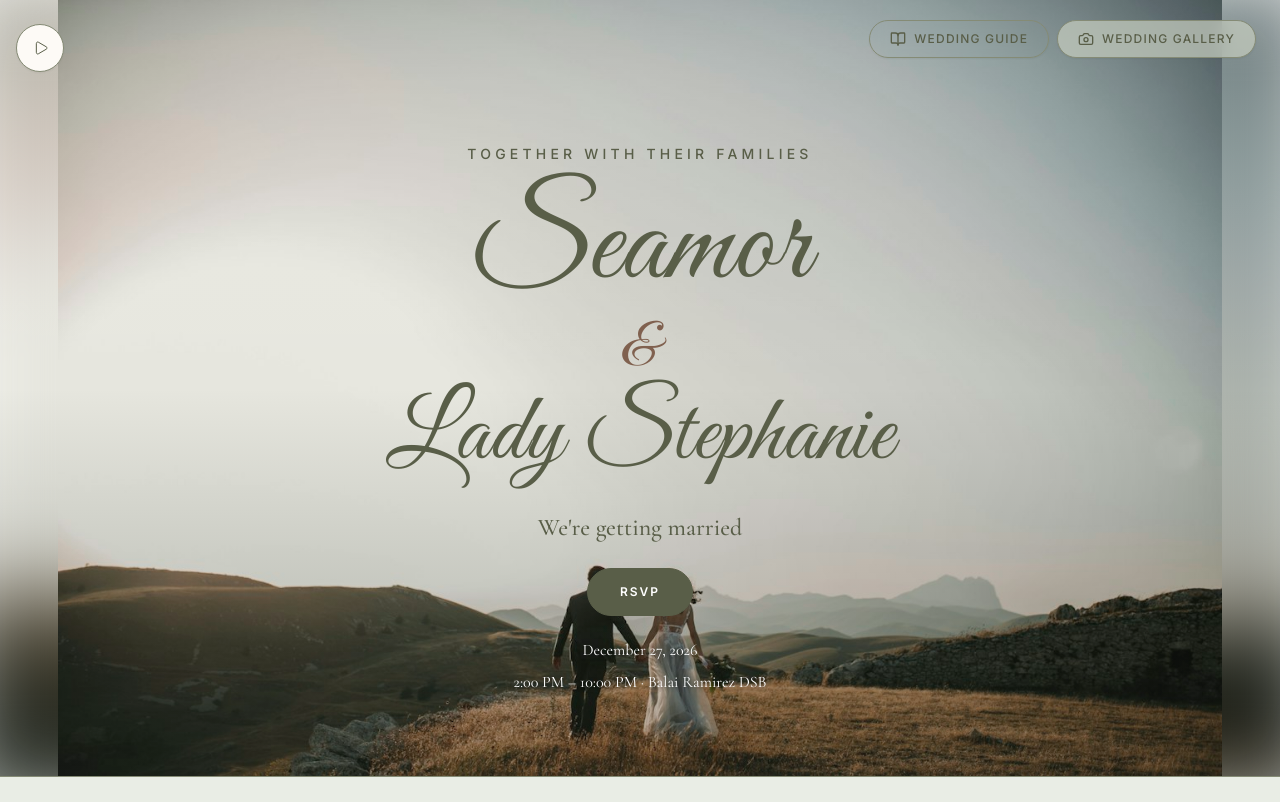
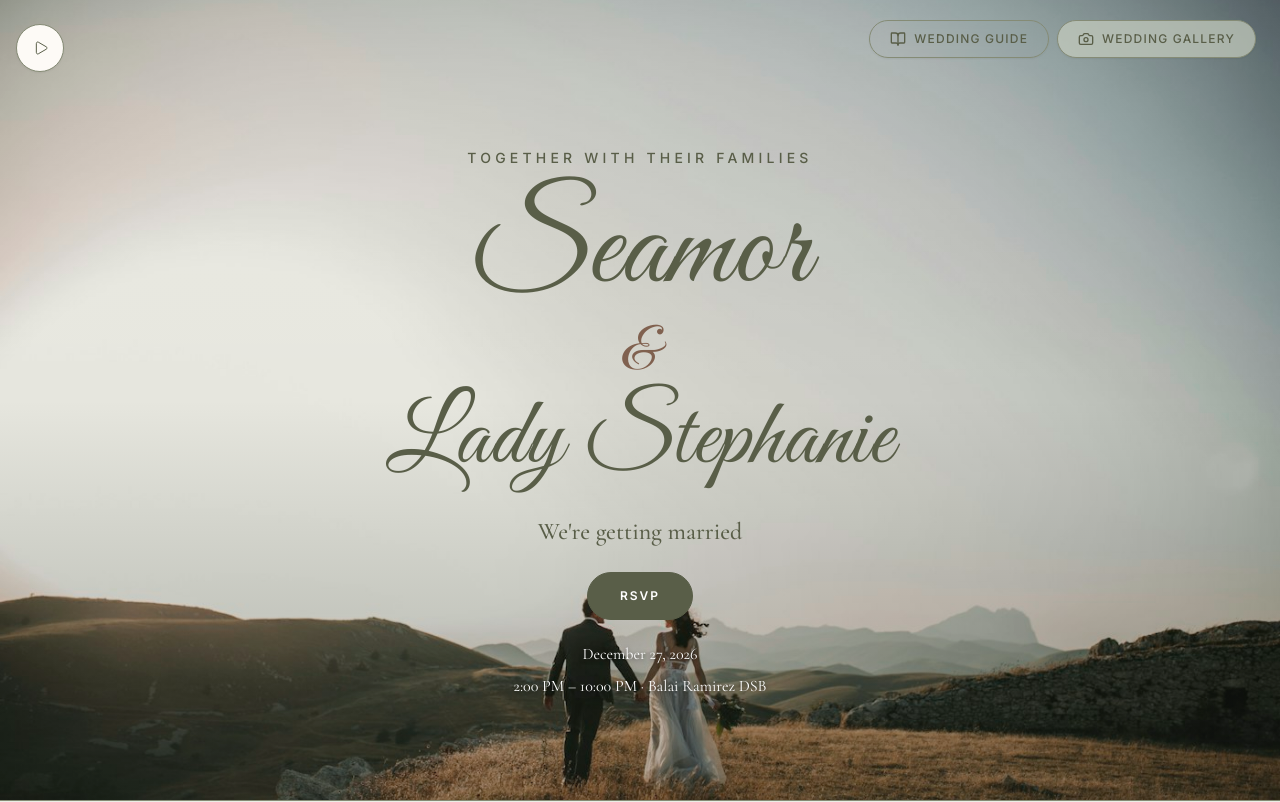
Before and after one commit to CeeZ-11/wedding-rsvp, a React (Vite) app: page / in a window 1280 px wide. Shown: the top 802 px of the page. Built offline with nearby package versions, Linux system fonts and the light colour scheme; no server answers.

Commit message:
fix: finalize hero and guide navigation

```diff
--- a/src/components/WeddingHome.tsx
+++ b/src/components/WeddingHome.tsx
@@ -11,24 +11,15 @@ export function WeddingHome() {
     <main>
       <section
         aria-labelledby="wedding-title"
-        className="relative isolate flex min-h-[88svh] items-center justify-center overflow-hidden"
+        className="relative isolate flex min-h-[88svh] items-center justify-center overflow-hidden lg:min-h-[100svh]"
       >
-        <div aria-hidden="true" className="absolute inset-0 hidden overflow-hidden lg:block">
-          <img
-            src="/images/prenup/placeholder-03.jpg"
-            alt=""
-            width={1400}
-            height={933}
-            className="h-full w-full scale-105 object-cover blur-2xl"
-          />
-        </div>
         <img
           src="/images/prenup/placeholder-03.jpg"
           alt="A couple walking hand in hand through a mountain landscape"
           width={1400}
           height={933}
           decoding="async"
-          className="absolute inset-0 h-full w-full object-cover object-center lg:object-contain"
+          className="absolute inset-0 h-full w-full object-cover object-center"
         />
         <div
           aria-hidden="true"
@@ -39,7 +30,7 @@ export function WeddingHome() {
           initial={reduceMotion ? false : { opacity: 0, y: 12 }}
           animate={reduceMotion ? undefined : { opacity: 1, y: 0 }}
           transition={{ duration: reduceMotion ? 0 : 0.8, ease: [0.22, 1, 0.36, 1] }}
-          className="relative z-10 mx-auto flex w-full max-w-4xl -translate-y-16 flex-col items-center px-5 pb-16 pt-32 text-center sm:-translate-y-20 sm:pb-20 sm:pt-36"
+          className="relative z-10 mx-auto flex w-full max-w-4xl -translate-y-16 flex-col items-center px-5 pb-16 pt-32 text-center sm:-translate-y-20 sm:pb-20 sm:pt-36 [@media(min-width:1024px)_and_(max-height:800px)]:pb-12 [@media(min-width:1024px)_and_(max-height:800px)]:pt-24"
         >
           <p className="mb-5 font-sans text-xs font-medium uppercase tracking-[0.24em] text-deep-olive sm:text-sm sm:tracking-[0.3em]">
             Together with their families
```
Also changed, not shown: vercel.json (added), 1 other file (tests, documents, lock files or other folders).
